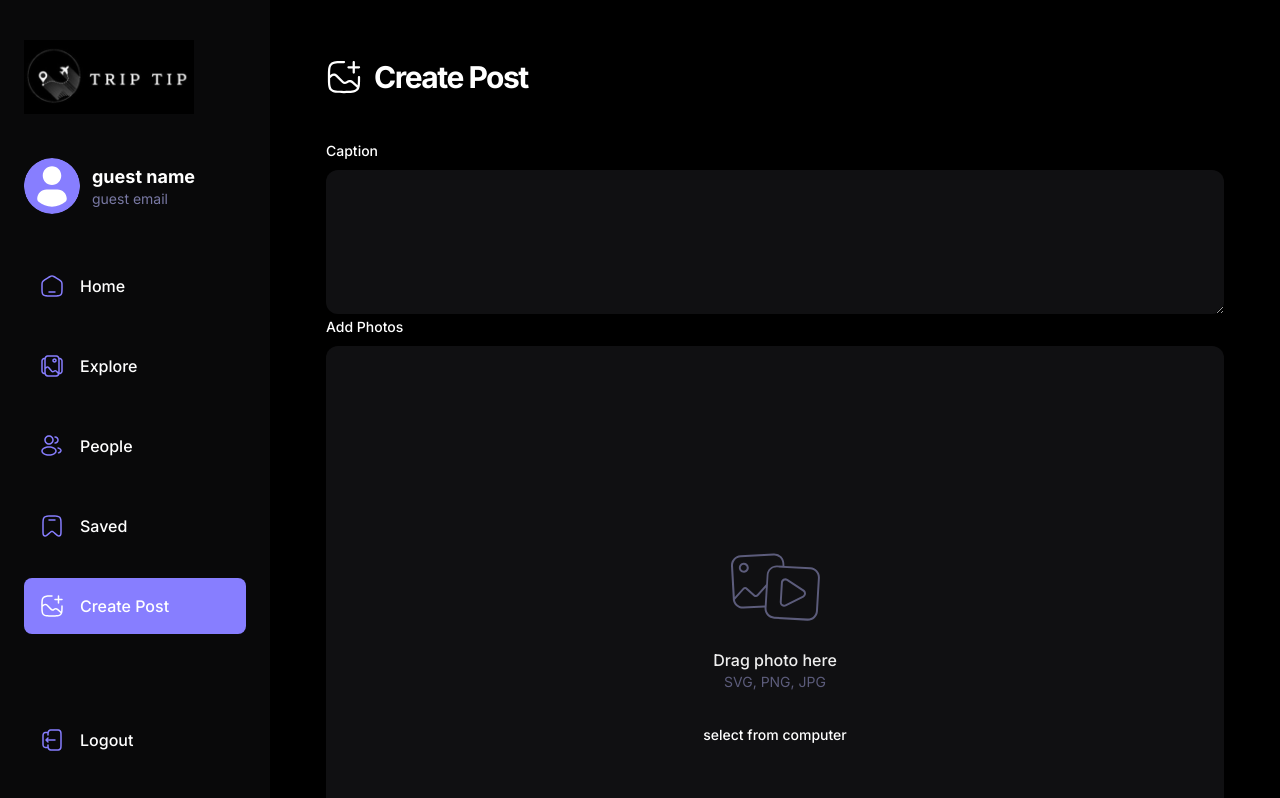
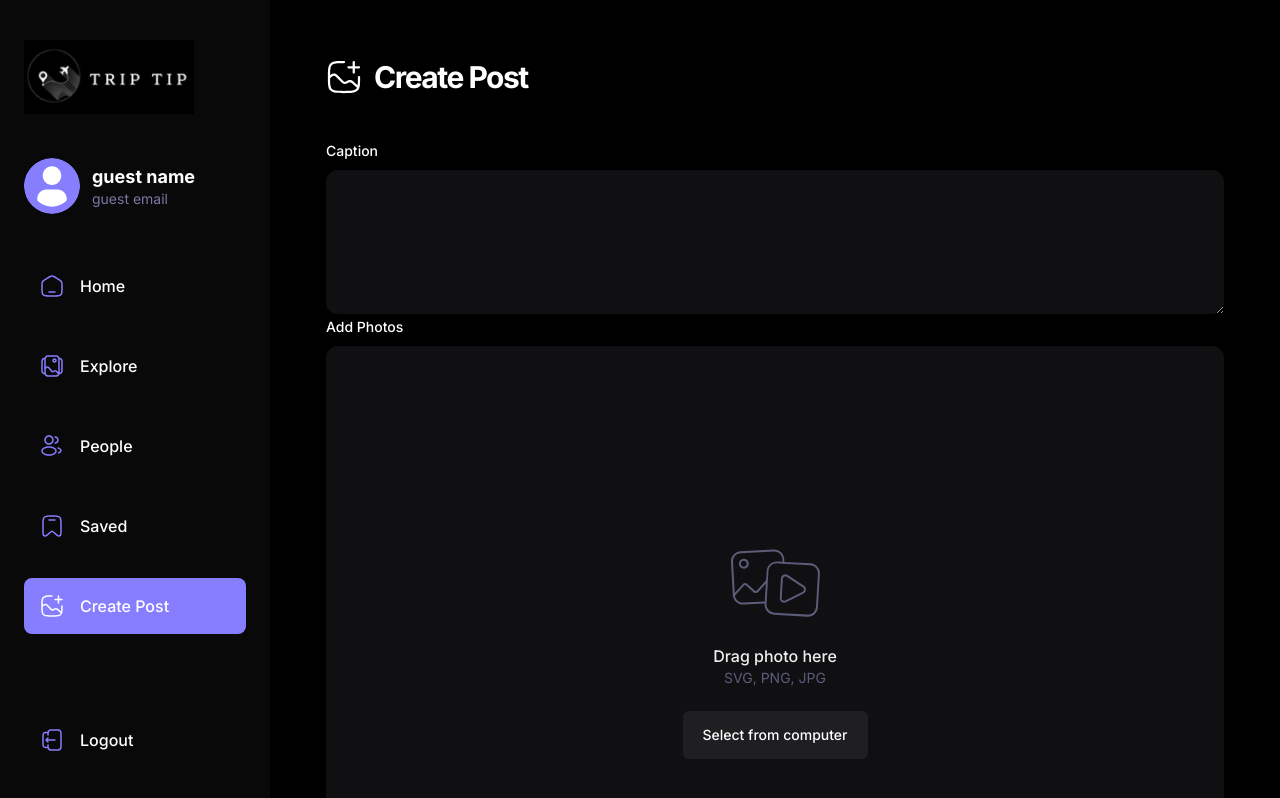
Before and after one commit to Tavraham/TipTrip-Front, a React (Vite) app: page /create-post in a window 1280 px wide. Built offline with nearby package versions, Linux system fonts and the light colour scheme.

Commit message:
file Uploader

```diff
--- a/src/components/forms/PostForm.tsx
+++ b/src/components/forms/PostForm.tsx
@@ -29,7 +29,7 @@ const formSchema = z.object({
   }),
 });
 
-const PostForm = () => {
+const PostForm = ({post}) => {
   // 1. Define your form.
   const form = useForm<z.infer<typeof formSchema>>({
     resolver: zodResolver(formSchema),
@@ -77,7 +77,10 @@ const PostForm = () => {
             <FormItem>
               <FormLabel className="shad-form_label">Add Photos</FormLabel>
               <FormControl>
-                <FileUploader />
+                <FileUploader
+                fieldChange={field.onChange}
+                mediaUrl={post?.imageUrl}
+                />
               </FormControl>
               <FormMessage className="shad-form_message" />
             </FormItem>
--- a/src/components/shared/FileUploader.tsx
+++ b/src/components/shared/FileUploader.tsx
@@ -1,13 +1,29 @@
 import React, { useCallback, useState } from "react";
-import { useDropzone } from "react-dropzone";
+import { FileWithPath, useDropzone } from "react-dropzone";
 import { Button } from "../ui/button";
 
-const FileUploader = () => {
+type FileUploaderProps = {
+  fieldChange: (FILES: File[]) => void;
+};
+
+const FileUploader = ({ fieldChange, mediaUrl }: FileUploaderProps) => {
+  const [file, setFile] = useState<File[]>([]);
   const [fileUrl, setFileUrl] = useState("");
-  const onDrop = useCallback((acceptedFiles) => {
-    // Do something with the files
-  }, []);
-  const { getRootProps, getInputProps, isDragActive } = useDropzone({ onDrop });
+
+  const onDrop = useCallback(
+    (acceptedFiles: FileWithPath[]) => {
+      setFile(acceptedFiles);
+      fieldChange(acceptedFiles);
+      setFileUrl(URL.createObjectURL(acceptedFiles[0]));
+    },
+    [file]
+  );
+  const { getRootProps, getInputProps } = useDropzone({
+    onDrop,
+    accept: {
+      "image/*": [".png", ".jpeg", ".jpg", ".svg"],
+    },
+  });
   return (
     <div
       {...getRootProps()}
@@ -15,20 +31,28 @@ const FileUploader = () => {
     >
       <input {...getInputProps()} className="cursor-pointer" />
       {fileUrl ? (
-        <div>test1</div>
+        <>
+        <div className="flex flex-1 justify-center w-full p-5 lg:p-10">
+          <img
+          src={fileUrl}
+          alt="image"
+          className="file_uploader-img"
+          />
+        </div>
+        <p className="file_uploader-label">Click or drag photo to replace</p>
+
+        </>
       ) : (
         <div className="file_uploader-box">
           <img
-            src="/public/assets/icons/file-upload.svg"
+            src="/assets/icons/file-upload.svg"
             width={96}
             height={77}
             alt="file-upload"
           />
           <h3 className="base-medium text-light-2 mt-6"> Drag photo here</h3>
           <p className="text-light-4 small-regular mb-6">SVG, PNG, JPG</p>
-        <Button>
-          select from computer
-        </Button>
+          <Button className="shad-button_dark_4">Select from computer</Button>
         </div>
       )}
     </div>
```
